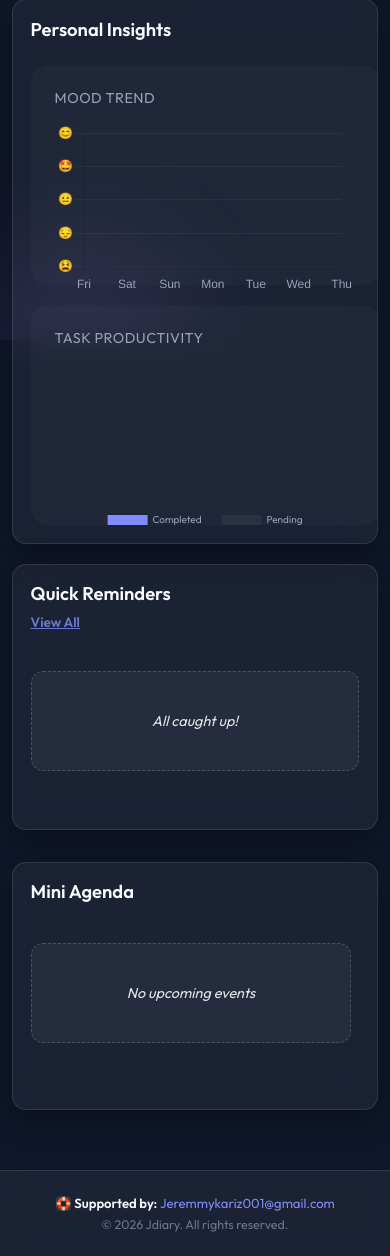
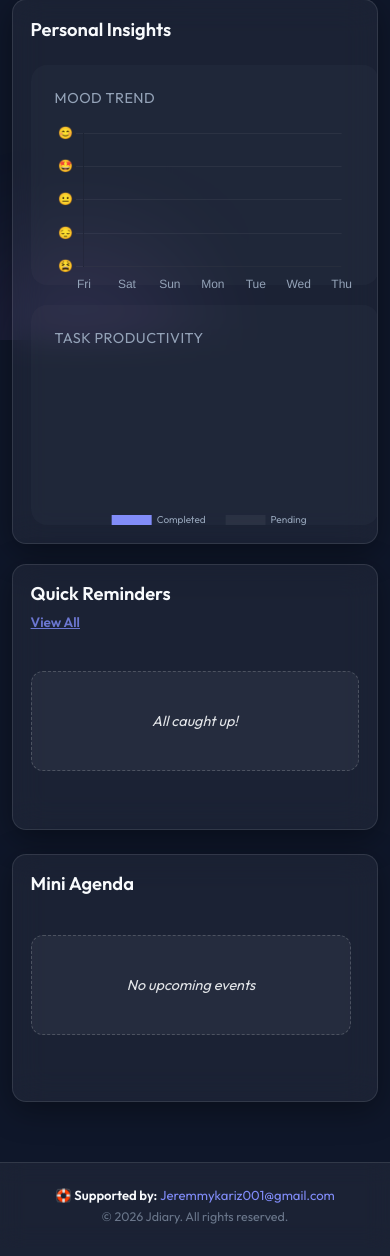
Before and after one commit to Jeremiahkariuki/personal-diary-planner, a Django app: page / in a window 390 px wide. Shown: the part 504-1760 px from the top of the page. After the commit the page ends 1728 px from the top, so only its background shows below. Run offline with Django 5.2, Linux system fonts and the light colour scheme; the visitor is signed in with stand-in values (Sample User, id 1); data comes from the database, SQL or seed files in the repository; data that the repository does not hold is empty.

Commit message:
dashbaord conatiner allignments

```diff
--- a/static/css/style.css
+++ b/static/css/style.css
@@ -450,9 +450,22 @@
 }
 
 .content-grid {
+    display: flex;
+    flex-direction: column;
+    gap: 2rem;
+}
+
+.dashboard-side-column {
     display: grid;
-    grid-template-columns: minmax(0, 1fr) minmax(0, 1fr);
+    grid-template-columns: 1fr 1fr;
     gap: 2rem;
+    align-items: stretch;
+}
+
+@media (max-width: 900px) {
+    .dashboard-side-column {
+        grid-template-columns: 1fr;
+    }
 }
 
 h2 {
--- a/templates/base.html
+++ b/templates/base.html
@@ -17,7 +17,7 @@
     <meta name="description" content="{% block meta_description %}Jdiary — Your personal diary, task planner, and event manager all in one place.{% endblock %}">
 
     <!-- Core CSS -->
-    <link rel="stylesheet" href="{% static 'css/style.css' %}">
+    <link rel="stylesheet" href="{% static 'css/style.css' %}?v=6">
     <link href="https://fonts.googleapis.com/css2?family=Outfit:wght@300;400;600&display=swap" rel="stylesheet">
 
     <!-- Per-page extra head (scripts, meta, etc.) -->
--- a/templates/index.html
+++ b/templates/index.html
@@ -10,7 +10,7 @@
     <link rel="icon" type="image/png" href="{% static 'favicon.png' %}">
     <link rel="icon" type="image/svg+xml" href="{% static 'favicon.svg' %}">
     <link rel="apple-touch-icon" href="{% static 'apple-touch-icon.png' %}">
-    <link rel="stylesheet" href="{% static 'css/style.css' %}">
+    <link rel="stylesheet" href="{% static 'css/style.css' %}?v=6">
     <link href="https://fonts.googleapis.com/css2?family=Outfit:wght@300;400;600&display=swap" rel="stylesheet">
     <script src="https://cdn.jsdelivr.net/npm/chart.js"></script>
     <script>
@@ -219,7 +219,7 @@
                     </div>
                 </section>
 
-                <div class="dashboard-side-column">
+                <div class="dashboard-side-column" style="display: grid; grid-template-columns: repeat(auto-fit, minmax(300px, 1fr)); gap: 1.5rem; align-items: stretch; width: 100%;">
                     <section class="reminders-section glass-card">
                         <div class="section-header">
                             <h2>Quick Reminders</h2>
```
